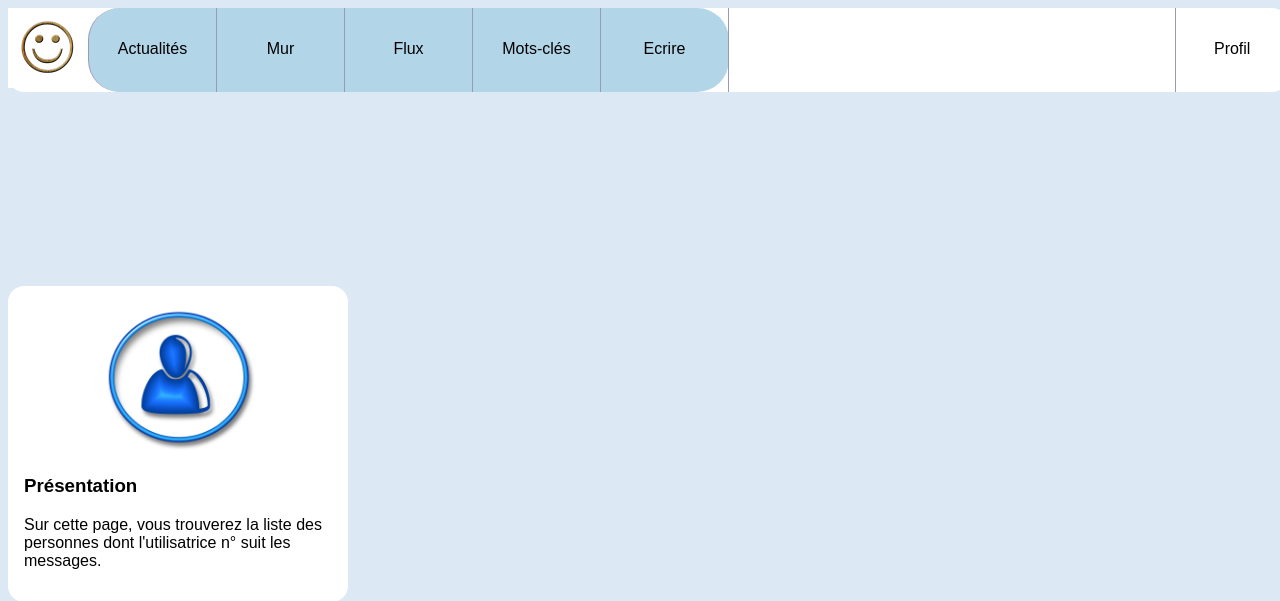
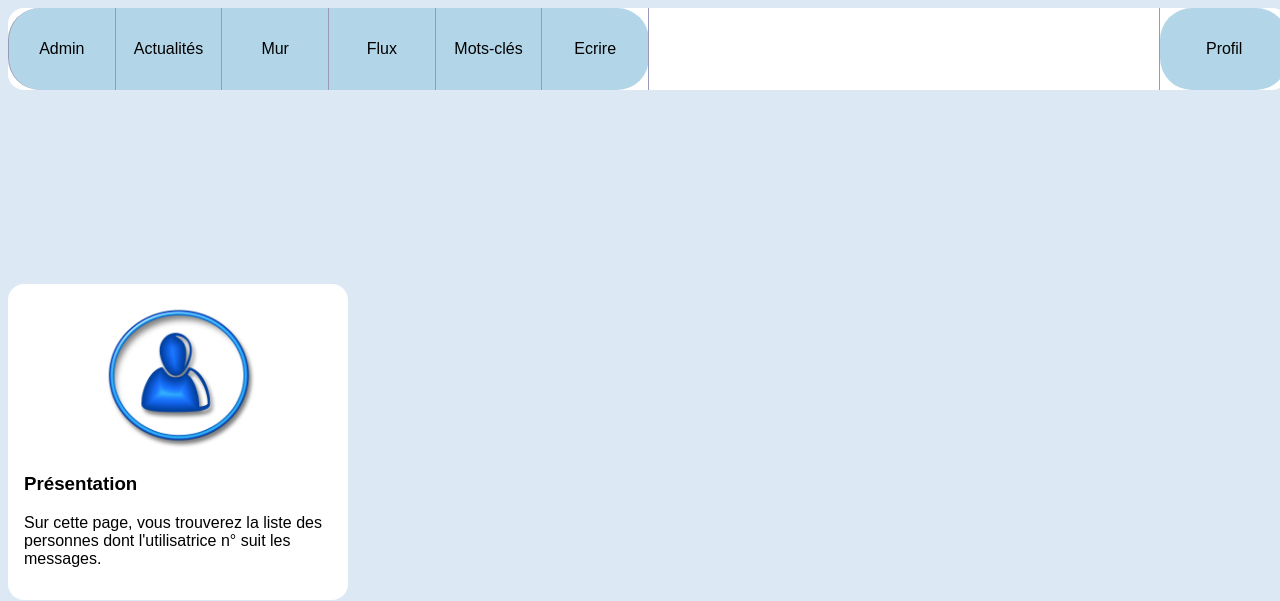
Before and after one commit to adatechschool/projet-collectif-reseau-social-php-arthur-khalil-neis-leo, a PHP site: page /subscriptions.php in a window 1280 px wide. Shown: the top 601 px of the page. Run offline with PHP 8.4, Linux system fonts and the light colour scheme; data comes from the database, SQL or seed files in the repository.

Commit message:
mergeCSSandComment

```diff
--- a/config/index.php
+++ b/config/index.php
@@ -2,9 +2,10 @@
 
 
     <header>
-    <a href='admin.php'><img src="../assets/resoc.jpg" alt="Logo de notre réseau social"/></a>
+
 
         <nav id="menu">
+            <a href='admin.php'>Admin</a>
             <a href="news.php">Actualités</a>
             <a href="wall.php?user_id=<?php echo $_SESSION['connected_user']['id']; ?>">Mur</a>
             <a href="feed.php?user_id=<?php echo $_SESSION['connected_user']['id']; ?>">Flux</a>
@@ -13,7 +14,7 @@
 
         </nav>
         <nav id="user">
-            <a href="#">Profil</a>
+            <a id="nav_profil" href="#">Profil</a>
             <ul>
                 <li><a href="settings.php?user_id=<?php echo $_SESSION['connected_user']['id']; ?>">Paramètres</a></li>
                 <li><a href="followers.php?user_id=<?php echo $_SESSION['connected_user']['id']; ?>">Mes suiveurs</a></li>
--- a/config/likes.php
+++ b/config/likes.php
@@ -1,5 +1,5 @@
 <?php
-include '../config/config.php';
+include_once '../config/config.php';
 
 if ($_SERVER["REQUEST_METHOD"] == "POST") {
     if (isset($_POST['like_dislike_button'])) {
--- a/pages/login.php
+++ b/pages/login.php
@@ -8,8 +8,9 @@
     </head>
     <body>
         <header>
-            <img src="../assets/resoc.jpg" alt="Logo de notre réseau social"/>
+
             <nav id="menu">
+            <a href='admin.php'>Admin</a>
                 <a href="news.php">Actualités</a>
                 <a href="wall.php?user_id=<?php echo $_SESSION['connected_user']['id']; ?>">Mur</a>
                 <a href="feed.php?user_id=5">Flux</a>
@@ -19,7 +20,7 @@
         <span>Connecté en tant que: <?php echo $_SESSION['connected_user']['alias']; ?></span><?php endif; ?>
             </nav>
             <nav id="user">
-                <a href="#">Profil</a>
+                <a id="nav_profil" href="#">Profil</a>
                 <ul>
                     <li><a href="settings.php?user_id=5">Paramètres</a></li>
                     <li><a href="followers.php?user_id=5">Mes suiveurs</a></li>
--- a/pages/news.php
+++ b/pages/news.php
@@ -100,11 +100,11 @@ include '../config/userco.php';
             ?>
                 <article>
                     <h3>
-                        <time><strong id="date_post"> 🕚<?php echo $post['created'] ?> 🕚</strong> </time>
+                        <time id="date_post"> 🕚<?php echo $post['created'] ?> 🕚 </time>
                     </h3>
-                    <address><?php echo $post['content'] ?></address>
+                    <address><a href="wall.php?user_id=<?php echo $post['author_id']; ?>"><?php echo $post['author_name']; ?></a></address>
                     <div>
-                        <a href="wall.php?user_id=<?php echo $post['author_id']; ?>"><?php echo $post['author_name']; ?></a>
+                        <p><?php echo $post['content'] ?></p>
                         <footer>
                             <!-- Bouton "Like" -->
                             <small id="like_icone">
--- a/pages/registration.php
+++ b/pages/registration.php
@@ -8,8 +8,9 @@
     </head>
     <body>
         <header>
-            <img src="../assets/resoc.jpg" alt="Logo de notre réseau social"/>
+
             <nav id="menu">
+            <a href='admin.php'>Admin</a>
                 <a href="news.php">Actualités</a>
                 <a href="wall.php?user_id=<?php echo $_SESSION['connected_user']['id']; ?>">Mur</a>
                 <a href="feed.php?user_id=5">Flux</a>
@@ -18,7 +19,7 @@
 
             </nav>
             <nav id="user">
-                <a href="#">Profil</a>
+                <a id="nav_profil" href="#">Profil</a>
                 <ul>
                     <li><a href="settings.php?user_id=5">Paramètres</a></li>
                     <li><a href="followers.php?user_id=5">Mes suiveurs</a></li>
--- a/pages/style.css
+++ b/pages/style.css
@@ -335,3 +335,8 @@ form dl dd textarea {
         padding-top: 10px;
         margin-top: 10px;
     }
+
+    #nav_profil{
+        background-color: #b2d5e8;
+        border-radius: 2rem;
+    }
--- a/pages/tags.php
+++ b/pages/tags.php
@@ -95,7 +95,7 @@ include '../config/config.php';
                     ?>
                     <article>
                         <h3>
-                        <time><strong id="date_post"> 🕚<?php echo $post['created'] ?> 🕚</strong> </time>
+                        <time id="date_post"> 🕚<?php echo $post['created'] ?> 🕚 </time>
                         </h3>
                         <address><a href="wall.php?user_id=<?php echo $post['id'] ?>"><?php echo $post['author_name'] ?></a></address>
                         <div>
--- a/pages/usurpedpost.php
+++ b/pages/usurpedpost.php
@@ -8,8 +8,9 @@
     </head>
     <body>
         <header>
-            <img src="../assets/resoc.jpg" alt="Logo de notre réseau social"/>
+
             <nav id="menu">
+            <a href='admin.php'>Admin</a>
                 <a href="news.php">Actualités</a>
                 <a href="wall.php?user_id=<?php echo $_SESSION['connected_user']['id']; ?>">Mur</a>
                 <a href="feed.php?user_id=5">Flux</a>
@@ -21,7 +22,7 @@
 
             </nav>
             <nav id="user">
-                <a href="#">Profil</a>
+                <a id="nav_profil" href="#">Profil</a>
                 <ul>
                     <li><a href="settings.php?user_id=5">Paramètres</a></li>
                     <li><a href="followers.php?user_id=5">Mes suiveurs</a></li>
```
Also changed, not shown: pages/wall.php (+4 -3 lines).
